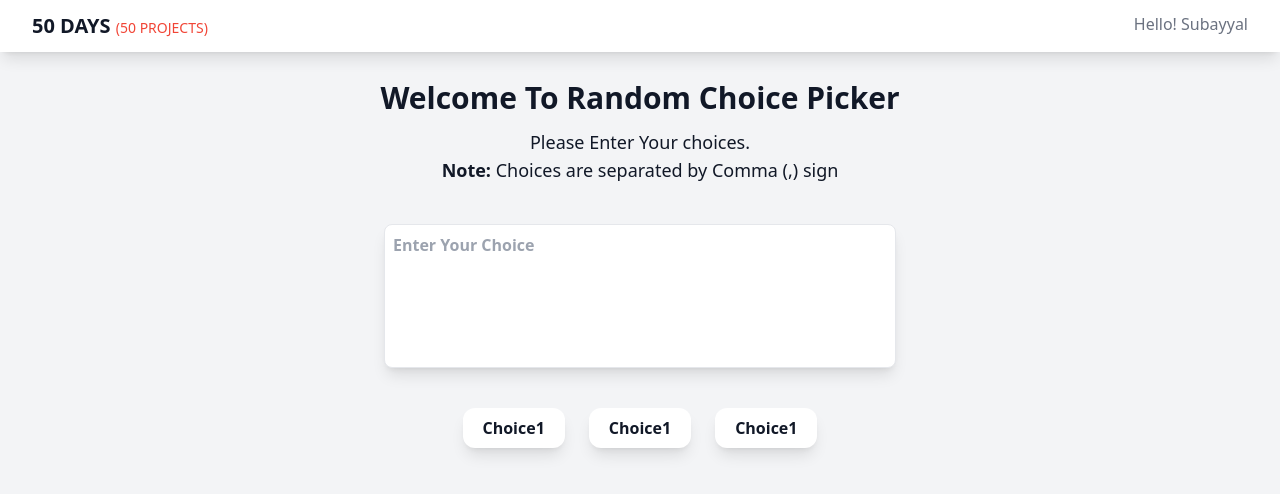
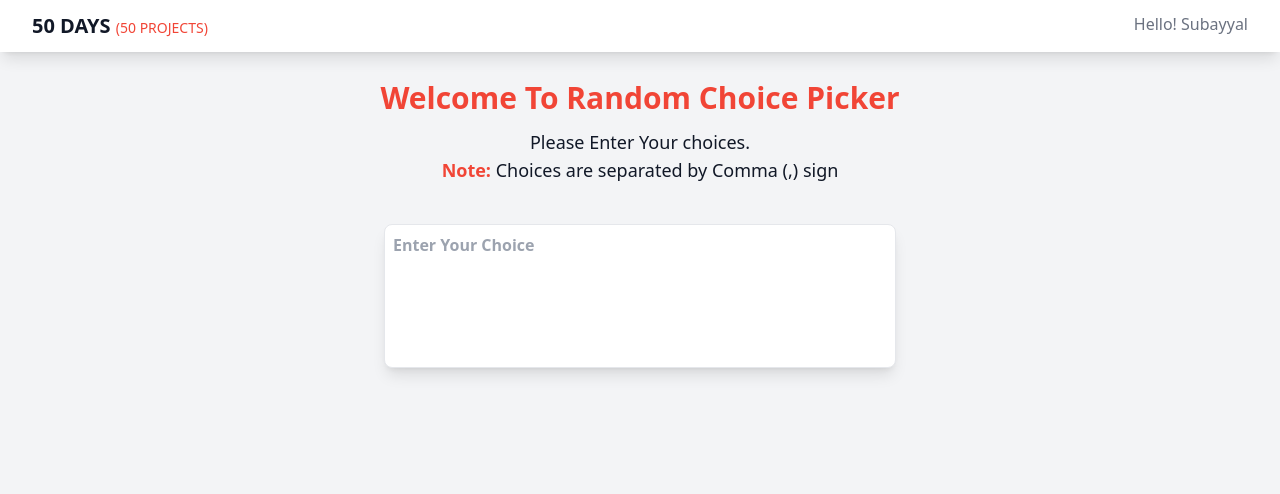
Before and after one commit to subayyalawan/50days50projects, a React (Vite) app: page /random-choice-picker in a window 1280 px wide. Shown: the top 494 px of the page. Built offline with nearby package versions, Linux system fonts and the light colour scheme.

Commit message:
First Commit

```diff
--- a/src/pages/ChoicePicker.jsx
+++ b/src/pages/ChoicePicker.jsx
@@ -1,14 +1,33 @@
 import React, { useState } from "react";
 
 const ChoicePicker = () => {
-  const [randomChoice, setRandomChoice] = useState();
-  const [hightlight, setHightlight] = useState(false);
+  const [randomChoice, setRandomChoice] = useState("");
+  const [choices, setChoices] = useState([]);
 
-  console.log(randomChoice);
+  //   console.log(randomChoice);
+
+  const handleEnterKey = (e) => {
+    if (e.key === "Enter") {
+      createTags();
+    }
+  };
+
+  const createTags = () => {
+    const tags = randomChoice
+      // for putting the value in an array separating by a comma
+      .split(",")
+      // to remove any empty values
+      .filter((tag) => tag.trim() !== "")
+      // to remove space in side the values
+      .map((tag) => tag.trim());
+    setChoices(tags);
+    //   console.log(tags);
+    setRandomChoice("");
+  };
 
   return (
     <div className="flex items-center flex-col">
-      <h1 className="pt-20 text-3xl font-bold capitalize text-center text-gray-900">
+      <h1 className="pt-20 text-3xl font-bold capitalize text-center text-[#f14536]">
         Welcome to Random Choice Picker
       </h1>
 
@@ -16,8 +35,8 @@ const ChoicePicker = () => {
         Please Enter Your choices.
       </p>
       <p className="text-center text-lg text-gray-900">
-        <span className="font-semibold">Note:</span> Choices are separated by
-        Comma (,) sign
+        <span className="font-semibold text-[#f14536]">Note:</span> Choices are
+        separated by Comma (,) sign
       </p>
 
       <textarea
@@ -25,13 +44,25 @@ const ChoicePicker = () => {
         className="resize-none w-2/5 mt-10 outline-none border p-2 rounded-lg font-semibold shadow-lg min-h-[144px]"
         placeholder="Enter Your Choice"
         value={randomChoice}
-        onChange={(e)=>setRandomChoice(e.target.value)}
+        onChange={(e) => setRandomChoice(e.target.value)}
+        onKeyDown={handleEnterKey}
       ></textarea>
 
       <ul className="tags flex flex-wrap w-2/5 gap-6 mt-10 justify-center text-gray-900">
-        <li className="bg-white px-5 py-2 rounded-xl font-semibold shadow-lg capitalize">choice1</li>
-        <li className={`bg-white px-5 py-2 rounded-xl font-semibold shadow-lg capitalize`}>choice1</li>
-        <li className="bg-white px-5 py-2 rounded-xl font-semibold shadow-lg capitalize">choice1</li>
+        {choices.map((choice, index) => {
+          return (
+            // console.log("choice ", choice);
+            <li
+              key={index}
+              className="bg-white px-5 py-2 rounded-xl font-semibold shadow-lg capitalize"
+            >
+              {choice}
+            </li>
+          );
+        })}
+        {/* <li className="bg-white px-5 py-2 rounded-xl font-semibold shadow-lg capitalize">
+          hello
+        </li> */}
       </ul>
     </div>
   );
--- a/src/pages/Home.jsx
+++ b/src/pages/Home.jsx
@@ -4,7 +4,7 @@ import { Link } from "react-router-dom";
 const Home = () => {
   return (
     <>
-      <h1 className="pt-20 text-3xl font-bold capitalize text-center text-gray-900">
+      <h1 className="pt-20 text-3xl font-bold capitalize text-center text-[#f14536]">
         Welcome to my 50 days 50 projects challenge
       </h1>
       <p className="text-center text-lg mt-3 text-gray-900">
```
